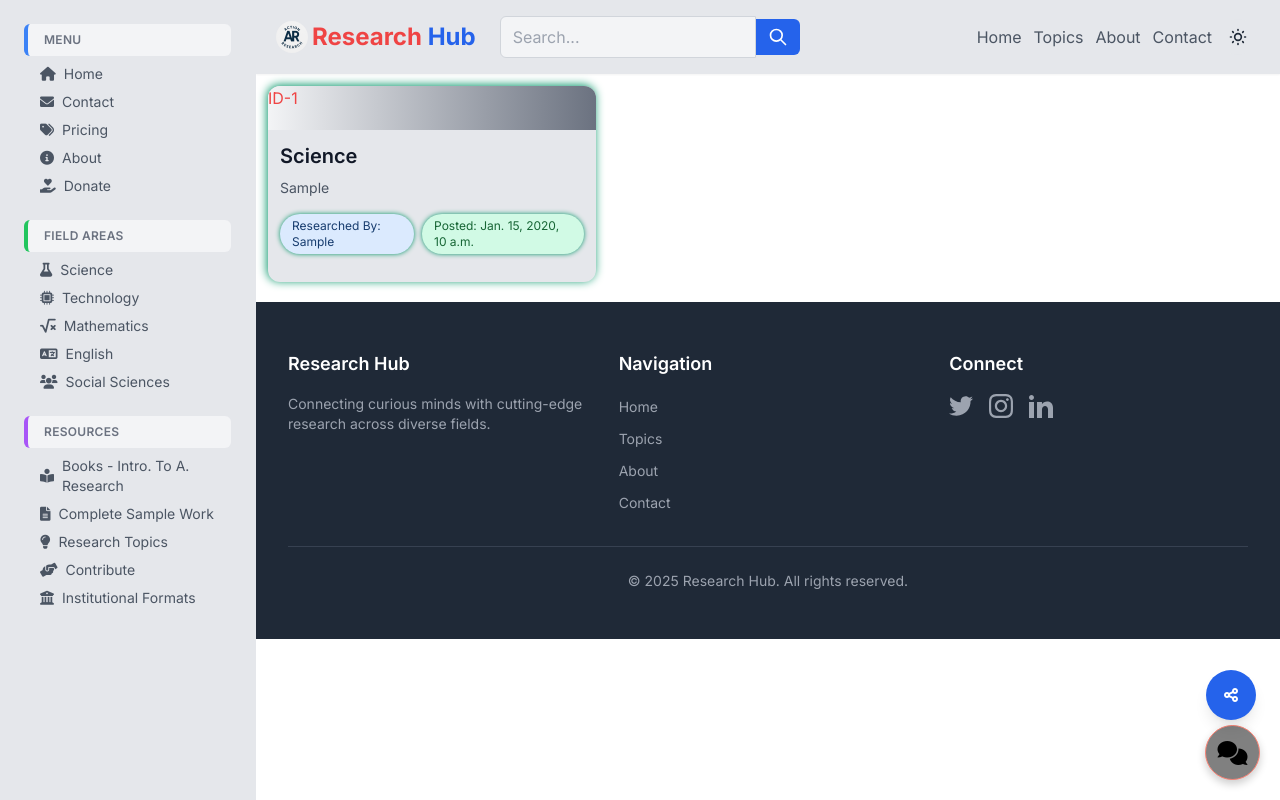
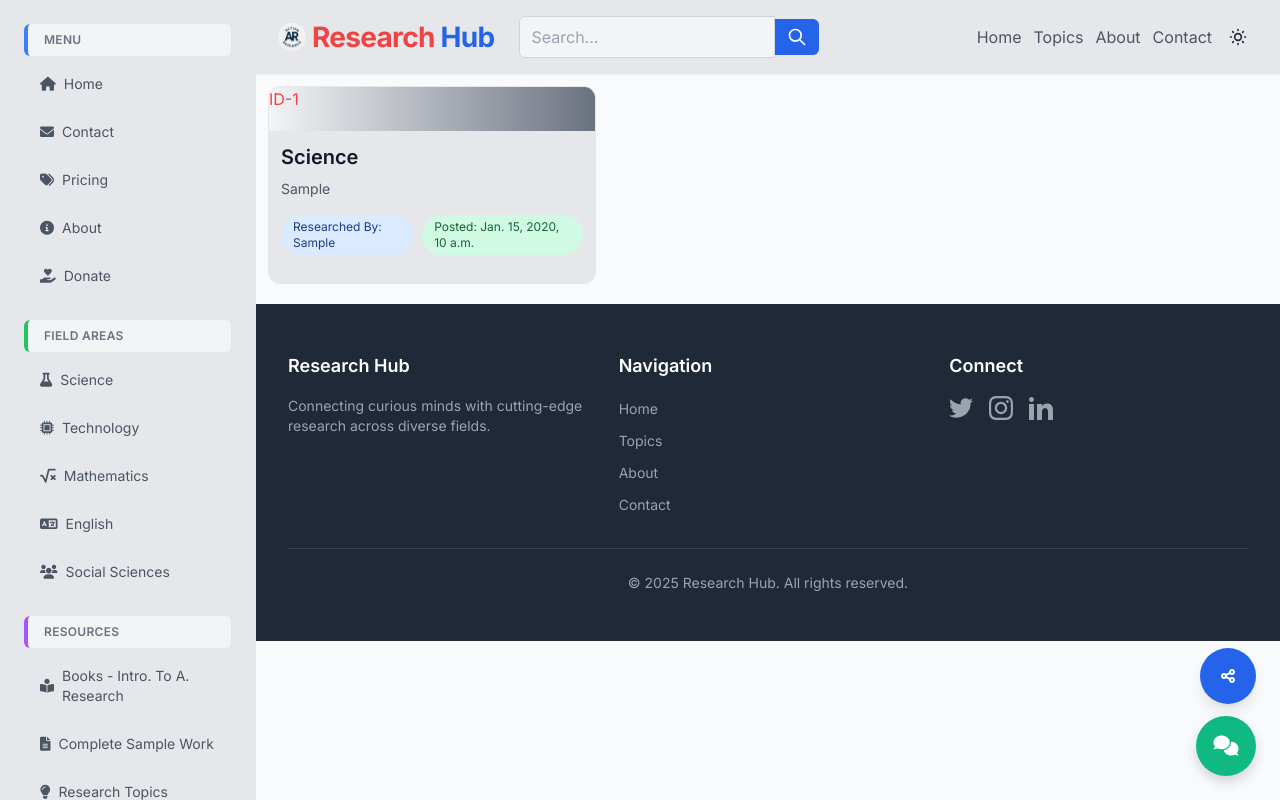
Before and after one commit to balaara-teck/Action_research, a Django app: page / in a window 1280 px wide. Run offline with Django 5.2, Linux system fonts and the light colour scheme; tables that the repository leaves empty hold one stand-in row (values such as "Sample post"); some libraries are stand-ins or nearby versions.

Commit message:
Updated home.css

```diff
--- a/static/styles/home.css
+++ b/static/styles/home.css
@@ -5,67 +5,83 @@
   margin: 0;
   padding: 0;
   box-sizing: border-box;
-
 }
 
 body {
-  font-family: 'Inter', sans-serif;
-  transition: background-color 0.5s ease, color 0.6s ease, border-color 0.7s ease;
-
-}
-
-.login_logo img {
-  width: 100px;
-  height: 100px;
-  border-radius: 50%;
+  font-family: 'Inter', system-ui, -apple-system, sans-serif;
+  background-color: #f9fafb;
+  color: #1f2937;
+  line-height: 1.5;
+  transition: background-color 0.3s ease, color 0.3s ease;
 }
 
 /* ==========================
    Utility Classes
 ========================== */
 .avatar {
-  width: 40px;
-  height: 40px;
+  width: 48px;
+  height: 48px;
   border-radius: 50%;
   object-fit: cover;
+  border: 2px solid #e5e7eb;
+}
+
+.login_logo img {
+  width: 120px;
+  height: 120px;
+  border-radius: 50%;
+  border: 3px solid #e5e7eb;
+}
+
+.navbar-brand span {
+  font-size: 1.75rem;
+  font-weight: 700;
+  letter-spacing: -0.025em;
+}
+
+.read_more {
+  transition: color 0.2s ease, text-decoration 0.2s ease;
 }
 
 .read_more:hover {
-  color: blue;
+  color: #1d4ed8;
   text-decoration: underline;
-}
-
-.navbar-brand span {
-  font-size: 1.5rem;
 }
 
 /* ==========================
    Card Styling
 ========================== */
 .research-card {
-  box-shadow: #059669 -1px -1px 10px;
+  background-color: #ffffff;
+  border-radius: 12px;
+  border: 1px solid #e5e7eb;
   transition: transform 0.3s ease, box-shadow 0.3s ease;
-
 }
 
 .research-card:hover {
-  transform: translateY(-5px);
-  box-shadow: 0 10px 20px rgba(0, 0, 0, 0.1);
+  transform: translateY(-4px);
+  box-shadow: 0 8px 16px rgba(0, 0, 0, 0.08);
 }
 
 @media (max-width: 640px) {
   .research-card:hover {
     transform: none;
-    box-shadow: none;
+    box-shadow: 0 4px 8px rgba(0, 0, 0, 0.06);
   }
 }
 
 /* ==========================
    Sidebar
 ========================== */
+.sidebar-link {
+  padding: 10px 16px;
+  border-radius: 8px;
+  transition: background-color 0.2s ease, color 0.2s ease;
+}
+
 .sidebar-link:hover {
-  background-color: rgba(0, 0, 0, 0.05);
-  color: #2563eb;
+  background-color: #f1f5f9;
+  color: #1d4ed8;
 }
 
 /* ==========================
@@ -73,57 +89,64 @@ body {
 ========================== */
 .floating-btn {
   position: fixed;
-  bottom: 20px;
-  right: 20px;
-  background-color: gray;
-  color: black;
-  font-size: 24px;
-  width: 55px;
-  height: 55px;
+  bottom: 24px;
+  right: 24px;
+  background-color: #10b981;
+  color: #ffffff;
+  font-size: 20px;
+  width: 60px;
+  height: 60px;
   border-radius: 50%;
-  border: 1px salmon solid;
-  text-align: center;
-  line-height: 55px;
-  box-shadow: 0 4px 8px rgba(0, 0, 0, 0.2);
-  text-decoration: none;
-  z-index: 999;
+  border: none;
+  display: flex;
+  align-items: center;
+  justify-content: center;
+  box-shadow: 0 6px 12px rgba(0, 0, 0, 0.15);
+  z-index: 1000;
   cursor: pointer;
-  transition: background-color 0.3s ease;
+  transition: background-color 0.3s ease, transform 0.3s ease;
+}
+
+.floating-btn:hover {
+  background-color: #059669;
+  transform: scale(1.05);
 }
 
 .floating-share-btn {
   position: fixed;
-  bottom: 80px;
-  right: 25px;
-  width: 50px;
-  height: 50px;
+  bottom: 96px;
+  right: 24px;
+  width: 56px;
+  height: 56px;
   border-radius: 50%;
-  background-color: #007bff;
-  color: white;
+  background-color: #3b82f6;
+  color: #ffffff;
   border: none;
-  box-shadow: 0 2px 5px rgba(0, 0, 0, 0.2);
-  cursor: pointer;
-  z-index: 1000;
   display: flex;
   align-items: center;
   justify-content: center;
-  transition: transform 0.3s ease;
+  box-shadow: 0 4px 8px rgba(0, 0, 0, 0.15);
+  z-index: 1000;
+  cursor: pointer;
+  transition: background-color 0.3s ease, transform 0.3s ease;
 }
 
 .floating-share-btn:hover {
-  transform: scale(1.1);
+  background-color: #1d4ed8;
+  transform: scale(1.05);
 }
 
 .share-options-float {
   position: fixed;
-  bottom: 135px;
-  right: 20px;
-  background: white;
-  border-radius: 8px;
-  box-shadow: 0 2px 10px rgba(0, 0, 0, 0.1);
-  padding: 10px;
+  bottom: 168px;
+  right: 24px;
+  background: #ffffff;
+  border-radius: 12px;
+  box-shadow: 0 4px 16px rgba(0, 0, 0, 0.15);
+  padding: 12px;
+  z-index: 1000;
   display: none;
-  z-index: 1000;
+  min-width: 160px;
 }
 
 .share-options-float.show {
@@ -131,65 +154,79 @@ body {
 }
 
 .share-options-float button {
-  display: block;
+  display: flex;
+  align-items: center;
+  gap: 8px;
   width: 100%;
-  margin: 5px 0;
+  padding: 10px;
+  margin: 4px 0;
+  border-radius: 8px;
+  font-size: 14px;
+  font-weight: 500;
+  transition: background-color 0.2s ease;
 }
 
 /* ==========================
    Buttons
 ========================== */
 .whatsapp-share-btn {
-  background-color: #2563eb;
-  color: white;
+  background-color: #25d366;
+  color: #ffffff;
 }
 
 .whatsapp-share-btn:hover {
-  background-color: #1d4ed8;
+  background-color: #20b058;
 }
 
 .chat-button {
-  background-color: #e5e7eb;
+  background-color: #f3f4f6;
   color: #1f2937;
+  border-radius: 8px;
+  padding: 10px 16px;
+  font-weight: 500;
+  transition: background-color 0.2s ease;
 }
 
 .chat-button:hover {
-  background-color: #d1d5db;
+  background-color: #e5e7eb;
 }
 
 /* ==========================
    Badges
 ========================== */
-
-
-
 .researcher-badge {
-  color: #173c6e;
+  color: #1e3a8a;
   background-color: #dbeafe;
-  font-weight: 900;
-  box-shadow: #059669 0px 0px 5px;
+  font-weight: 600;
+  padding: 4px 12px;
+  border-radius: 16px;
+  font-size: 12px;
 }
 
 .date-badge {
   color: #166534;
   background-color: #d1fae5;
-  box-shadow: #059669 0px 0px 5px;
+  font-weight: 600;
+  padding: 4px 12px;
+  border-radius: 16px;
+  font-size: 12px;
 }
 
 /* ==========================
    Dark Mode
 ========================== */
 body.dark {
-  background-color: #111827;
-  color: #d1d5db;
+  background-color: #0f172a;
+  color: #e2e8f0;
 }
 
 body.dark nav,
 body.dark .contact-form,
 body.dark .contact-info,
-body.dark .donation-form,
+body.dark .donation-section,
 body.dark #sidebar {
-  background-color: #1f2937;
+  background-color: #1e293b;
+  border-color: #374151;
 }
 
 body.dark nav a,
```
Also changed, not shown: other parts of static/styles/home.css (+34 -35 lines).
